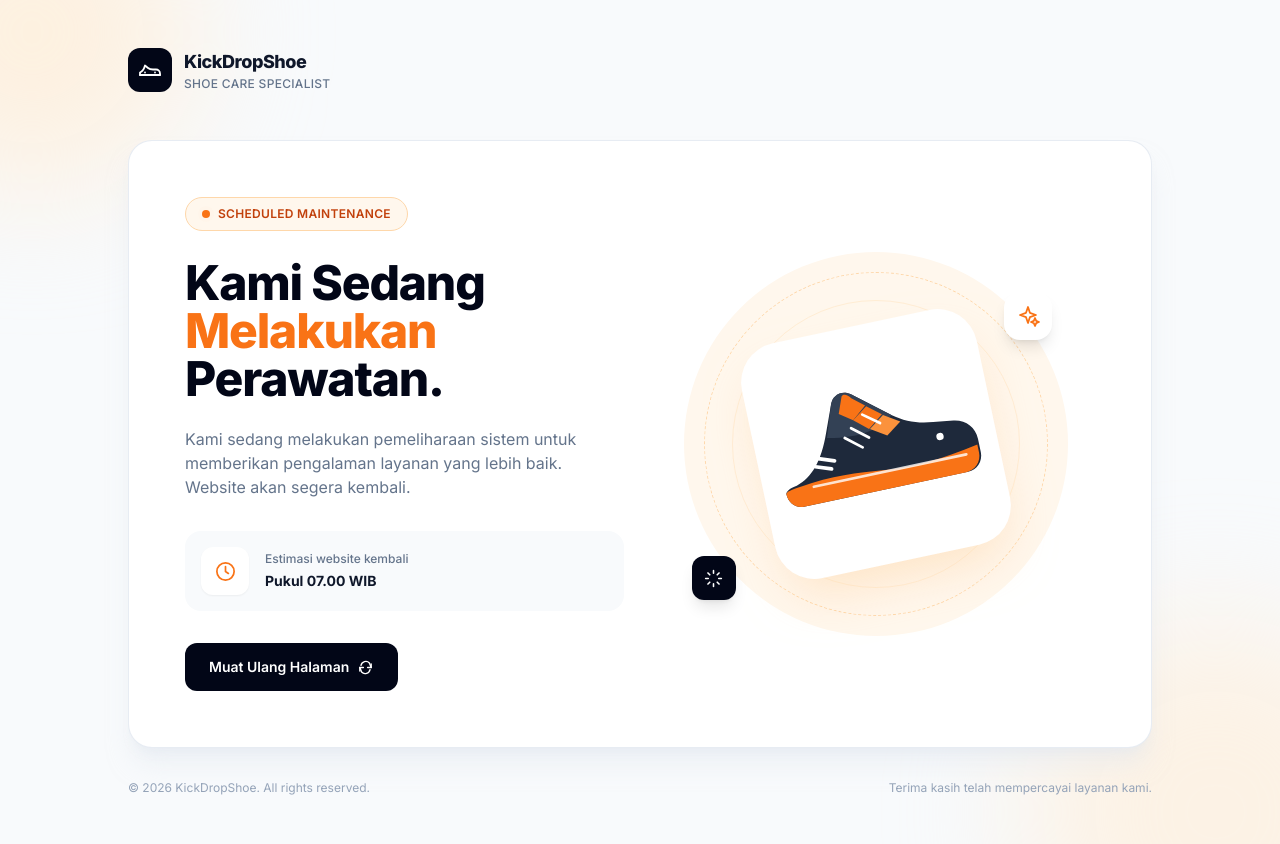
After one commit to abrarrayhanmuhammad/pbl, a PHP site: page /maintenance.html in a window 1280 px wide. The commit adds this page. Run offline with PHP 8.4, Linux system fonts and the light colour scheme.

```diff
--- a/app/controllers/PesananController.php
+++ b/app/controllers/PesananController.php
@@ -190,7 +190,7 @@ class PesananController
                     exit;
                 }
 
-                $idCustomer = (int) $idCustomer;
+                $idCustomer = (int) $idCustomer['id_customer'];
             } else {
                 $stmt = $this->db->prepare(
                     'INSERT INTO customer (nama, no_hp)
--- a/app/views/pesanan/edit_pesanan.php
+++ b/app/views/pesanan/edit_pesanan.php
@@ -313,7 +313,7 @@ require_once __DIR__ . '/../layouts/header.php';
                         <?= htmlspecialchars($pesanan['metode_bayar'] ?? '-') ?>
                     </span>
                 </div>
-                <a href="pesanan.php" class="px-4 md:px-6 py-2.5 md:py-3 bg-slate-100 hover:bg-slate-200 text-slate-700 font-extrabold rounded-xl text-xs transition inline-flex items-center">Batal</a>
+                <a href="/pesanan" class="px-4 md:px-6 py-2.5 md:py-3 bg-slate-100 hover:bg-slate-200 text-slate-700 font-extrabold rounded-xl text-xs transition inline-flex items-center">Batal</a>
                 <button type="submit" class="flex-1 sm:flex-none justify-center px-4 md:px-6 py-2.5 md:py-3 bg-brand-yellow hover:bg-brand-yellowHover text-slate-900 font-extrabold rounded-xl text-xs transition shadow-lg shadow-brand-yellow/30 flex items-center gap-2">
                     <i class="fas fa-check-circle"></i> <span class="whitespace-nowrap">Simpan Perubahan</span>
                 </button>
--- /dev/null
+++ b/public/maintenance.html
@@ -0,0 +1,169 @@
+
+<!DOCTYPE html>
+<html lang="id">
+<head>
+    <meta charset="UTF-8">
+    <meta name="viewport" content="width=device-width, initial-scale=1.0">
+    <meta name="theme-color" content="#f8fafc">
+    <meta name="robots" content="noindex, nofollow">
+    <title>Maintenance - KickDropShoe</title>
+
+    <script src="/assets/js/tailwind.js"></script>
+
+    <script>
+        tailwind.config = {
+            theme: {
+                extend: {
+                    fontFamily: {
+                        sans: ['Inter', 'Arial', 'sans-serif']
+                    },
+                    colors: {
+                        brand: {
+                            DEFAULT: '#f97316',
+                            dark: '#ea580c'
+                        }
+                    }
+                }
+            }
+        }
+    </script>
+
+    <link rel="preconnect" href="https://fonts.googleapis.com">
+    <link rel="preconnect" href="https://fonts.gstatic.com" crossorigin>
+    <link href="https://fonts.googleapis.com/css2?family=Inter:wght@400;500;600;700;800&display=swap" rel="stylesheet">
+</head>
+
+<body class="min-h-screen bg-slate-50 font-sans text-slate-900 antialiased">
+
+    <main class="relative flex min-h-screen items-center justify-center overflow-hidden px-5 py-12 sm:px-8">
+
+        <div class="pointer-events-none absolute -left-32 -top-32 h-80 w-80 rounded-full bg-orange-100/70 blur-3xl"></div>
+        <div class="pointer-events-none absolute -bottom-40 -right-32 h-96 w-96 rounded-full bg-orange-100/60 blur-3xl"></div>
+
+        <div class="relative mx-auto w-full max-w-5xl">
+
+            <header class="mb-12 flex items-center justify-center sm:justify-start">
+                <div class="flex items-center gap-3">
+                    <div class="flex h-11 w-11 items-center justify-center rounded-xl bg-slate-950 text-white">
+                        <svg xmlns="http://www.w3.org/2000/svg" width="24" height="24" viewBox="0 0 24 24" fill="none" stroke="currentColor" stroke-width="1.8" stroke-linecap="round" stroke-linejoin="round">
+                            <path d="M2 14.5c2.5-1 4-3.5 5-7l3 2.5c1.5 1.2 3 1.5 5 1.5h3a4 4 0 0 1 4 4v1.5H2z"/>
+                            <path d="M2 17h20"/>
+                            <path d="M7 14.5h.01M17 14.5h.01"/>
+                        </svg>
+                    </div>
+
+                    <div>
+                        <h1 class="text-lg font-extrabold tracking-tight">KickDropShoe</h1>
+                        <p class="text-xs font-medium tracking-wide text-slate-500">SHOE CARE SPECIALIST</p>
+                    </div>
+                </div>
+            </header>
+
+            <section class="grid items-center gap-12 rounded-3xl border border-slate-200/80 bg-white p-7 shadow-xl shadow-slate-200/50 sm:p-10 lg:grid-cols-2 lg:gap-8 lg:p-14">
+
+                <div class="order-2 lg:order-1">
+
+                    <div class="mb-7 inline-flex items-center gap-2 rounded-full border border-orange-200 bg-orange-50 px-4 py-2">
+                        <span class="relative flex h-2 w-2">
+                            <span class="absolute inline-flex h-full w-full animate-ping rounded-full bg-orange-400 opacity-75"></span>
+                            <span class="relative inline-flex h-2 w-2 rounded-full bg-orange-500"></span>
+                        </span>
+                        <span class="text-xs font-semibold tracking-wide text-orange-700">SCHEDULED MAINTENANCE</span>
+                    </div>
+
+                    <h2 class="text-3xl font-extrabold leading-tight tracking-tight text-slate-950 sm:text-4xl lg:text-5xl">
+                        Kami Sedang
+                        <span class="text-orange-500">Melakukan</span>
+                        Perawatan.
+                    </h2>
+
+                    <p class="mt-6 max-w-md text-sm leading-7 text-slate-500 sm:text-base">
+                        Kami sedang melakukan pemeliharaan sistem untuk memberikan pengalaman layanan yang lebih baik. Website akan segera kembali.
+                    </p>
+
+                    <div class="mt-8 flex items-center gap-4 rounded-2xl bg-slate-50 p-4">
+                        <div class="flex h-12 w-12 shrink-0 items-center justify-center rounded-xl bg-white text-orange-500 shadow-sm">
+                            <svg xmlns="http://www.w3.org/2000/svg" width="23" height="23" viewBox="0 0 24 24" fill="none" stroke="currentColor" stroke-width="1.8" stroke-linecap="round" stroke-linejoin="round">
+                                <circle cx="12" cy="12" r="9"/>
+                                <path d="M12 7v5l3 2"/>
+                            </svg>
+                        </div>
+
+                        <div>
+                            <p class="text-xs font-medium text-slate-500">Estimasi website kembali</p>
+                            <p class="mt-1 text-sm font-bold text-slate-900">Pukul 07.00 WIB</p>
+                        </div>
+                    </div>
+
+                    <div class="mt-8 flex flex-col gap-3 sm:flex-row sm:items-center">
+                        <button onclick="window.location.reload()" class="inline-flex items-center justify-center gap-2 rounded-xl bg-slate-950 px-6 py-3.5 text-sm font-semibold text-white transition hover:bg-slate-800 active:scale-[0.98]">
+                            Muat Ulang Halaman
+                            <svg xmlns="http://www.w3.org/2000/svg" width="17" height="17" viewBox="0 0 24 24" fill="none" stroke="currentColor" stroke-width="2" stroke-linecap="round" stroke-linejoin="round">
+                                <path d="M20 7v5h-5"/>
+                                <path d="M4 17v-5h5"/>
+                                <path d="M5.64 9A7 7 0 0 1 17.5 5.5L20 12"/>
+                                <path d="M4 12l2.5 6.5A7 7 0 0 0 18.36 15"/>
+                            </svg>
+                        </button>
+                    </div>
+
+                </div>
+
+                <div class="order-1 flex items-center justify-center lg:order-2">
+
+                    <div class="relative flex aspect-square w-full max-w-sm items-center justify-center rounded-full bg-orange-50">
+
+                        <div class="absolute inset-5 rounded-full border border-dashed border-orange-200"></div>
+                        <div class="absolute inset-12 rounded-full border border-orange-100"></div>
+
+                        <div class="relative flex h-52 w-52 rotate-[-12deg] items-center justify-center rounded-[2.5rem] bg-white shadow-2xl shadow-orange-200/60 sm:h-60 sm:w-60">
+
+                            <svg xmlns="http://www.w3.org/2000/svg" viewBox="0 0 240 180" class="w-11/12">
+                                <path d="M26 116c18-5 32-21 43-49l12-30c4-10 15-13 24-6l38 31c13 10 26 15 43 17l22 3c13 2 22 12 22 25v15c0 10-8 18-18 18H29c-10 0-16-9-16-17 0-3 5-6 13-7Z" fill="#1e293b"/>
+                                <path d="m69 72 12-35c4-10 15-13 24-6l38 31c-14 12-37 18-74 10Z" fill="#334155"/>
+                                <path d="m104 35 13 11-16 13-14-10 7-18c2-3 7-1 10 4Z" fill="#f97316"/>
+                                <path d="m118 47 15 12-17 13-15-13Z" fill="#f97316"/>
+                                <path d="m134 60 17 11-17 12-17-11Z" fill="#fb923c"/>
+                                <path d="M30 118c35-5 65-2 91 1 29 4 66 2 107-6v9c0 10-8 18-18 18H29c-10 0-16-9-16-17 0-3 7-4 17-5Z" fill="#f97316"/>
+                                <path d="M44 121h170" stroke="#fff" stroke-width="3" stroke-linecap="round" opacity=".8"/>
+                                <path d="m55 92 17 6m-22 2 17 6" stroke="#fff" stroke-width="4" stroke-linecap="round"/>
+                                <path d="m88 76 17 14m-8-23 17 14m-2-26 17 13" stroke="#fff" stroke-width="3" stroke-linecap="round"/>
+                                <circle cx="190" cy="96" r="4" fill="#fff"/>
+                            </svg>
+
+                        </div>
+
+                        <div class="absolute right-4 top-10 flex h-12 w-12 items-center justify-center rounded-2xl bg-white text-orange-500 shadow-lg">
+                            <svg xmlns="http://www.w3.org/2000/svg" width="24" height="24" viewBox="0 0 24 24" fill="none" stroke="currentColor" stroke-width="1.8" stroke-linecap="round" stroke-linejoin="round">
+                                <path d="m12 3 1.9 5.8L20 11l-6.1 2.2L12 19l-2-5.8L4 11l6-2.2L12 3Z"/>
+                                <path d="m19 14 1.2 2.8L23 18l-2.8 1.2L19 22l-1.2-2.8L15 18l2.8-1.2L19 14Z"/>
+                            </svg>
+                        </div>
+
+                        <div class="absolute bottom-9 left-2 flex h-11 w-11 items-center justify-center rounded-xl bg-slate-950 text-white shadow-lg">
+                            <svg xmlns="http://www.w3.org/2000/svg" width="21" height="21" viewBox="0 0 24 24" fill="none" stroke="currentColor" stroke-width="1.8" stroke-linecap="round" stroke-linejoin="round">
+                                <path d="M12 3v3m0 12v3M3 12h3m12 0h3M5.64 5.64l2.12 2.12m8.48 8.48 2.12 2.12m0-12.72-2.12 2.12m-8.48 8.48-2.12 2.12"/>
+                            </svg>
+                        </div>
+
+                    </div>
+
+                </div>
+
+            </section>
+
+            <footer class="mt-8 flex flex-col items-center justify-between gap-3 text-center sm:flex-row sm:text-left">
+                <p class="text-xs text-slate-400">
+                    © 2026 KickDropShoe. All rights reserved.
+                </p>
+
+                <p class="text-xs text-slate-400">
+                    Terima kasih telah mempercayai layanan kami.
+                </p>
+            </footer>
+
+        </div>
+    </main>
+
+</body>
+</html>
```
Also changed, not shown: app/views/pesanan/invoice.php (+2 -14 lines), public/.htaccess.
